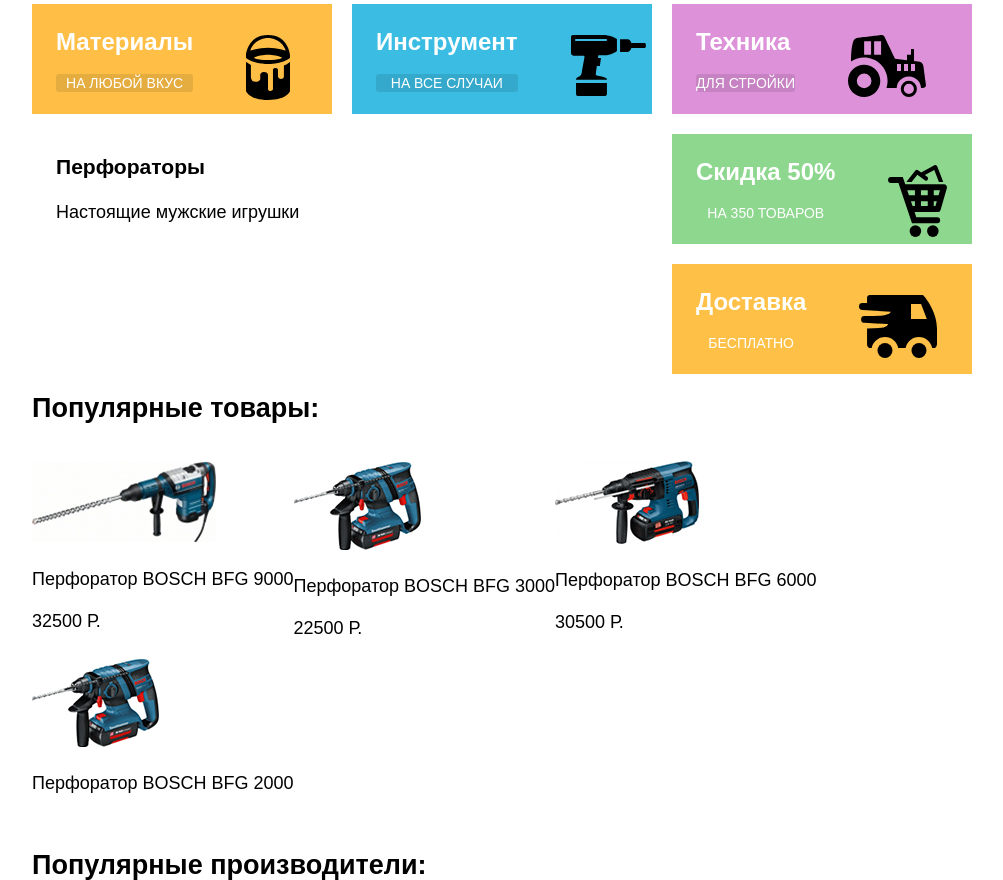
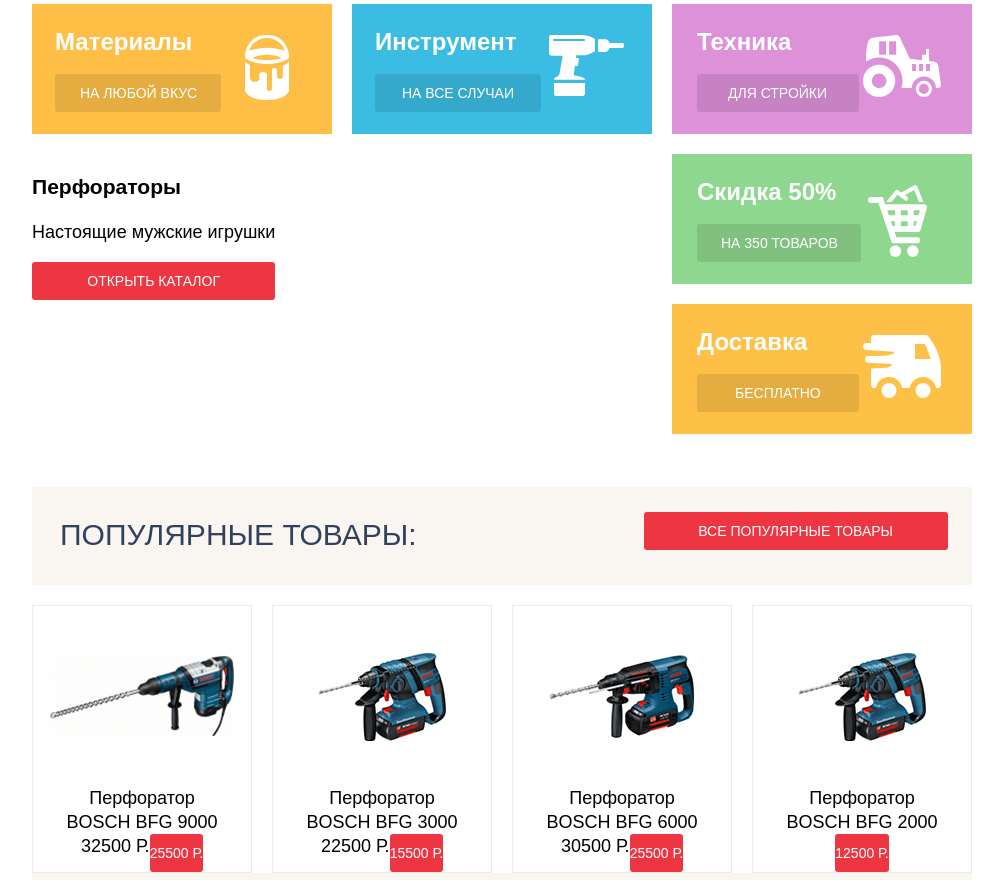
Before and after one commit to restby/574925-technomart, a plain HTML site: page index.html in a window 1280 px wide. Shown: the part 429-1309 px from the top of the page, without its empty margins (138-1141 px from the left). Drawn offline with Linux system fonts and the light colour scheme; a web font is replaced by a local one.

Commit message:
27.04.18W style

```diff
--- a/css/style.css
+++ b/css/style.css
@@ -44,8 +44,12 @@
   font-size: 14px;
   line-height: 18px;
   font-weight: 400;
+  font-family: "Cuprum", Arial, sans-serif;
   color: #ffffff;
   text-transform: uppercase;
+  padding-top: 10px;
+  padding-bottom: 10px;
+  background-color: #ee3643;
 }
 .container {
   width: 940px;
@@ -91,6 +95,7 @@
   padding-left: 49px;
   padding-right: 49px;
   box-sizing: border-box;
+  background-color: #293449;
 }
 .cart-list {
   margin: 0;
@@ -314,6 +319,9 @@
   background-color: #1d2739;
   color: rgba(255, 255, 255, 0.5)
 }
+.promo {
+  margin-bottom: 53px;
+}
 .promo-list {
   margin: 0;
   padding: 0;
@@ -324,46 +332,40 @@
 .promo-item {
   width: 300px;
   margin-right: 20px;
-  padding-left: 24px;
   display: flex;
+  justify-content: space-between;
   box-sizing: border-box;
 }
 .promo-item:nth-child(1) {
   background-color: #ffbf47;
   margin-bottom: 20px;
   padding-top: 23px;
+  padding-left: 23px;
+  padding-right: 43px;
 }
 .promo-item:nth-child(2) {
   background-color: #3bbce3;
   margin-bottom: 20px;
   padding-top: 23px;
+  padding-left: 23px;
+  padding-right: 28px;
 }
 .promo-item:nth-child(3) {
   background-color: #dc91d8;
   margin-bottom: 20px;
   padding-top: 23px;
+  padding-left: 25px;
+  padding-right: 31px;
+}
+.promo-item:nth-child(3),
+.promo-item:nth-child(5) {
+  margin-right: 0;
+}
+.promo-item:nth-child(4) {
+  width: 620px;
 }
 .promo-item:nth-child(5) {
   padding-left: 0;
-}
-.promo-services-list {
-  margin: 0;
-  padding: 0;
-  list-style: none;
-}
-.promo-services-item {
-  width: 300px;
-  padding-left: 24px;
-  padding-top: 23px;
-  display: flex;
-  box-sizing: border-box;
-}
-.promo-services-item:nth-child(1) {
-  background-color: #8ed78f;
-  margin-bottom: 20px;
-}
-.promo-services-item:nth-child(2) {
-  background-color: #ffc047;
 }
 .promo-left-col h3,
 .promo-services-left-col h3 {
@@ -382,21 +384,95 @@
 .promo-right-col,
 .promo-services-right-col {
   padding-top: 8px;
-  padding-left: 53px;
 }
-.promo-item:nth-child(3),
-.promo-item:nth-child(5) {
-  margin-right: 0;
-}
-.promo-item:nth-child(4) {
-  width: 620px;
-}
-.btn-promo {
+.btn-promo,
+.btn-promo-services {
   background-color: rgba(0, 0, 0, 0.1);
 }
+.promo-item:nth-child(1) .promo-item-title + .btn-promo {
+  padding-left: 25px;
+  padding-right: 24px;
+}
+.promo-item:nth-child(2) .promo-item-title + .btn-promo {
+  padding-left: 27px;
+  padding-right: 27px;
+}
+.promo-item:nth-child(3) .promo-item-title + .btn-promo {
+  padding-left: 31px;
+  padding-right: 32px;
+}
+.promo-services-list {
+  margin: 0;
+  padding: 0;
+  list-style: none;
+}
+.promo-services-item {
+  width: 300px;
+  padding-left: 25px;
+  padding-top: 23px;
+  display: flex;
+  justify-content: space-between;
+  box-sizing: border-box;
+}
+.promo-services-item:nth-child(1) {
+  background-color: #8ed78f;
+  margin-bottom: 20px;
+}
+.promo-services-item:nth-child(2) {
+  background-color: #ffc047;
+}
+.promo-services-item:nth-child(1) {
+  padding-right: 45px;
+}
+.promo-services-item:nth-child(2) {
+  padding-right: 31px;
+}
+.promo-services-item:nth-child(1) .promo-item-title + .btn-promo-services {
+  padding-left: 24px;
+  padding-right: 23px;
+}
+.promo-services-item:nth-child(2) .promo-item-title + .btn-promo-services {
+  padding-left: 38px;
+  padding-right: 38px;
+}
+.btn-promo:hover,
+.btn-promo-services:hover,
+.btn-promo:focus,
+.btn-promo-services:focus {
+  background-color: rgba(0, 0, 0, 0.2);
+}
+.btn-promo:focus,
+.btn-promo-services:focus {
+  background-color: rgba(0, 0, 0, 0.3);
+}
+.popular-goods {
 
-
-
+}
+.popular-goods-wrapper {
+  display: flex;
+  justify-content: space-between;
+  align-items: flex-start;
+  padding-top: 25px;
+  padding-bottom: 26px;
+  padding-left: 28px;
+  padding-right: 24px;
+   background-color: #f9f5f0;
+  margin-bottom: 20px;
+}
+.popular-goods-wrapper h2 {
+  margin: 0;
+  font-size: 30px;
+  line-height: 30px;
+  font-weight: 400;
+  color: #32425c;
+  text-transform: uppercase;
+  padding-top: 8px;
+  padding-bottom: 9px;
+}
+.btn-popular-goods {
+  padding-left: 54px;
+  padding-right: 55px;
+}
 .popular-goods-list {
   margin: 0;
   padding: 0;
@@ -404,6 +480,33 @@
   display: flex;
   flex-wrap: wrap;
 }
+.popular-goods-item {
+  display: flex;
+  flex-wrap: wrap;
+  justify-content: center;
+  width: 220px;
+  margin-right: 20px;
+  box-sizing: border-box;
+  border: 1px solid #eaeaea;
+  background-color: #ffffff;
+}
+.popular-goods-item:nth-child(4) {
+  margin-right: 0;
+}
+.img-popular-good {
+  display: flex;
+  justify-content: center;
+  align-items: center;
+  height: 180px;
+  width: 218px;
+}
+.popular-goods-item p {
+  margin: 0 33px;
+  text-align: center;
+}
+
+
+
 .popular-manufactors-list {
   margin: 0;
   padding: 0;
--- a/index.html
+++ b/index.html
@@ -75,12 +75,12 @@
         <ul class="promo-list">
           <li class="promo-item">
             <div class="promo-left-col">
-							<h3>Материалы</h3>
+              <h3 class="promo-item-title">Материалы</h3>
               <a href="#" class="btn btn-promo">На любой вкус</a>
             </div>
             <div class="promo-right-col">
               <svg xmlns="http://www.w3.org/2000/svg" width="44" height="65">
-								<g fill="#000000">
+                <g fill="#ffffff">
                   <path d="M37.91 30.438v10.869s.105 2.735-2.825 2.735c-3.069 0-3.125-2.735-3.125-2.735v-6.416c0-.24-.336-1.909-2.319-1.909-2.625 0-2.67 1.877-2.67 1.877V54.08s.029 1.863-2.464 1.863C22 55.943 22 53.96 22 53.96V40.016s0-2.945-3.805-2.945c-4.054 0-3.967 3.125-3.967 3.125v3.728s-.121 2.945-4.688 2.945-4.628-4.509-4.628-4.509V29.938C3.168 28.976 0 26.671 0 26.671v29.332S2.988 65 22 65s22-8.695 22-8.695V26.671c-2.938 2.829-6.09 3.767-6.09 3.767z"/>
                   <path d="M22 0C1.688 0 0 19.875 0 19.875v3.062C8.438 29.188 22 29 22 29s13.562.188 22-6.062v-3.062C44 19.875 42.312 0 22 0zm0 25c-11.75 0-14.312-2.375-14.312-2.375C13.938 19.75 22 19.875 22 19.875s8.062-.125 14.312 2.75c0 0-2.562 2.375-14.312 2.375zm0-12.375c-9.562 0-17.688 2.938-17.688 2.938C8.875 2.625 22 3.062 22 3.062s13.125-.438 17.688 12.5c0 0-8.126-2.937-17.688-2.937z"/>
                 </g>
@@ -89,12 +89,12 @@
           </li>
           <li class="promo-item">
             <div class="promo-left-col">
-							<h3>Инструмент</h3>
+              <h3 class="promo-item-title">Инструмент</h3>
               <a href="#" class="btn btn-promo">На все случаи</a>
             </div>
             <div class="promo-right-col">
               <svg xmlns="http://www.w3.org/2000/svg" width="75" height="61">
-								<g fill="#000000">
+                <g fill="#ffffff">
                   <path d="M5.039 58.949S5.039 61 6.907 61h27.02s2.001-.184 2.001-1.984V47.942H5.039v11.007zM73.875 8.016H60.387c-.621-2.287-2.071-3.891-3.762-3.891h-7.542v12.75h7.542c1.69 0 3.141-1.604 3.762-3.891h13.488c.575 0 1.042-1.112 1.042-2.484s-.467-2.484-1.042-2.484zM2.103 0C.167 0 0 2.041 0 2.041v15.812c0 2.936 2.903 3.002 2.903 3.002h9.007c1.935 0 1.601 1.334 1.601 1.334s-2.469 13.01-2.735 15.211c-.267 2.203-1.868 3.604-1.868 3.604s-2.135 1.201-3.002 1.668-.867 2.201-.867 2.201h30.889v-.734c0-1.467-6.472-3.135-9.073-3.402-2.602-.266-2.068-2.002-2.068-2.002l1.067-7.805h3.002l1.134-7.873h-3.002l.331-2.737 8.609-.131c5.805-.601 10.008-4.07 10.008-4.07V4.109C41.333.84 33.993 0 33.993 0H2.103zM36 4.938v.031c0 .55-.45 1-1 1H5.031c-.55 0-1-.45-1-1v-.031c0-.55.45-1 1-1H35c.55 0 1 .45 1 1z"/>
                 </g>
               </svg>
@@ -102,12 +102,12 @@
           </li>
           <li class="promo-item">
             <div class="promo-left-col">
-							<h3>Техника</h3>
+              <h3 class="promo-item-title">Техника</h3>
               <a href="#" class="btn btn-promo">Для стройки</a>
             </div>
             <div class="promo-right-col">
               <svg xmlns="http://www.w3.org/2000/svg" width="78" height="62">
-								<g fill="#000000">
+                <g fill="#ffffff">
                   <path d="M16.125 29.749C7.22 29.749 0 36.968 0 45.875 0 54.78 7.22 62 16.125 62S32.25 54.78 32.25 45.875c.001-8.907-7.219-16.126-16.125-16.126zm0 23.433a7.306 7.306 0 0 1-7.307-7.307 7.307 7.307 0 1 1 14.614 0 7.306 7.306 0 0 1-7.307 7.307zM60.854 45.874a8.062 8.062 0 0 0-8.062 8.062 8.062 8.062 0 1 0 16.124 0 8.06 8.06 0 0 0-8.062-8.062zm0 13.126a5.063 5.063 0 1 1 .002-10.126A5.063 5.063 0 0 1 60.854 59z"/>
                   <path d="M77.898 49.727s-2.023-15.102-2.461-18.414c-.547-4.141-3.625-4.688-3.625-4.688L66 25.946V14h-3v5.833h-4v5.295L47.188 23.75S37.438 3.688 36.626 1.875 33.5 0 33.5 0 11.125 2.375 8.75 3 5.312 6.167 5.312 6.167c-2.308 6.37-2.311 17.296-2.266 20.255a23.328 23.328 0 0 1 13.079-3.986c12.944 0 23.438 10.493 23.438 23.439 0 2.438-.373 4.789-1.064 7h10.164c.39-6.402 5.69-11.479 12.191-11.479s11.802 5.077 12.191 11.479H75c3.641 0 2.898-3.148 2.898-3.148zM23.083 19.833h-6.958V6.167h6.958v13.666zm10 0h-6.958V6.167h6.958v13.666zM53.016 36H49v-7h4.016v7zm7 0H56v-7h4.016v7zm7 0H63v-7h4.016v7z"/>
                 </g>
@@ -132,12 +132,12 @@
             <ul class="promo-services-list">
               <li class="promo-services-item">
                 <div class="promo-services-left-col">
-                  <h3>Скидка 50%</h3>
+                  <h3 class="promo-item-title">Скидка 50%</h3>
                   <a href="#" class="btn btn-promo-services">На 350 товаров</a>
                 </div>
                 <div class="promo-services-right-col">
                   <svg xmlns="http://www.w3.org/2000/svg" width="59" height="72">
-                    <g fill="#000000">
+                    <g fill="#ffffff">
                       <path d="M58.34 20.545a2.997 2.997 0 0 0-2.396-1.195h-38.67l-2.475-7.385H3.058a3 3 0 1 0 0 6h7.424l13.5 40.285h25.159a3 3 0 1 0 0-6H28.299l-1.726-5.149h23.12a3.001 3.001 0 0 0 2.884-2.172l6.25-21.75a3.005 3.005 0 0 0-.487-2.634zm-7.781 9.681h-4.81V25.35h6.211l-1.401 4.876zm-17.617 0V25.35h6.807v4.875h-6.807zm6.807 6v4.875h-6.807v-4.875h6.807zM26.942 25.35v4.875h-6.023l-1.634-4.875h7.657zm-4.013 10.876h4.013v4.875h-2.379l-1.634-4.875zm22.82 4.875v-4.875h3.086l-1.401 4.875h-1.685z"/>
                       <circle cx="27.406" cy="66.094" r="5.781"/>
                       <circle cx="44.844" cy="66.094" r="5.781"/>
@@ -148,12 +148,12 @@
               </li>
               <li class="promo-services-item">
                 <div class="promo-services-left-col">
-                  <h3>Доставка</h3>
-                  <a href="#" class="btn btn-services-promo">Бесплатно</a>
+                  <h3 class="promo-item-title">Доставка</h3>
+                  <a href="#" class="btn btn-promo-services">Бесплатно</a>
                 </div>
                 <div class="promo-services-right-col">
                   <svg xmlns="http://www.w3.org/2000/svg" width="78" height="63">
-                    <g fill="#000000">
+                    <g fill="#ffffff">
                       <circle cx="25.983" cy="55.5" r="7.5"/>
                       <circle cx="59.982" cy="55.5" r="7.5"/>
                       <path d="M64 0H11.062c-3.188 0-3 3.125-3 3.125V8H3.469a3.469 3.469 0 1 0 0 6.938l28.085 1.84.196.043c-.761 3.197-8.938 3.805-8.938 3.805l-8.31.428H5.446a3.375 3.375 0 1 0 0 6.75l23.656 1.254c-.807 3.153-6.29 3.756-6.29 3.756l-14.751.76v15.615c0 3.188 2.564 3.812 2.564 3.812h2.099c1.173-6.261 6.659-11 13.259-11s12.085 4.739 13.259 11h7.404c1.174-6.261 6.66-11 13.26-11 6.601 0 12.086 4.739 13.26 11h1.709C77.812 53 78 48.938 78 48.938v-15.25C78 14.812 64 0 64 0zM52 23.938v-15h10.062l5.75 15H52z"/>
@@ -172,25 +172,33 @@
         </div>
         <ul class="popular-goods-list">
           <li class="popular-goods-item">
+            <div class="img-popular-good">
               <img src="img/popular-good-bfg9000.png" alt="">
+            </div>
             <p>Перфоратор BOSCH BFG 9000</p>
             <span>32500 Р.</span>
             <a class="btn btn-buy" href="#">25500 Р.</a>
           </li>
           <li class="popular-goods-item">
+            <div class="img-popular-good">
               <img src="img/popular-good-bfg3000.png" alt="">
+            </div>
             <p>Перфоратор BOSCH BFG 3000</p>
             <span>22500 Р.</span>
             <a class="btn btn-buy" href="#">15500 Р.</a>
           </li>
           <li class="popular-goods-item">
+            <div class="img-popular-good">
               <img src="img/popular-good-bfg6000.png" alt="">
+            </div>
             <p>Перфоратор BOSCH BFG 6000</p>
             <span>30500 Р.</span>
             <a class="btn btn-buy" href="#">25500 Р.</a>
           </li>
           <li class="popular-goods-item">
+            <div class="img-popular-good">
               <img src="img/popular-good-bfg2000.png" alt="">
+            </div>
             <p>Перфоратор BOSCH BFG 2000</p>
             <a class="btn btn-buy" href="#">12500 Р.</a>
           </li>
```
Also changed, not shown: img/goods-icon-instrument.min.svg. Lines whose indentation alone changed are shown as unchanged.
